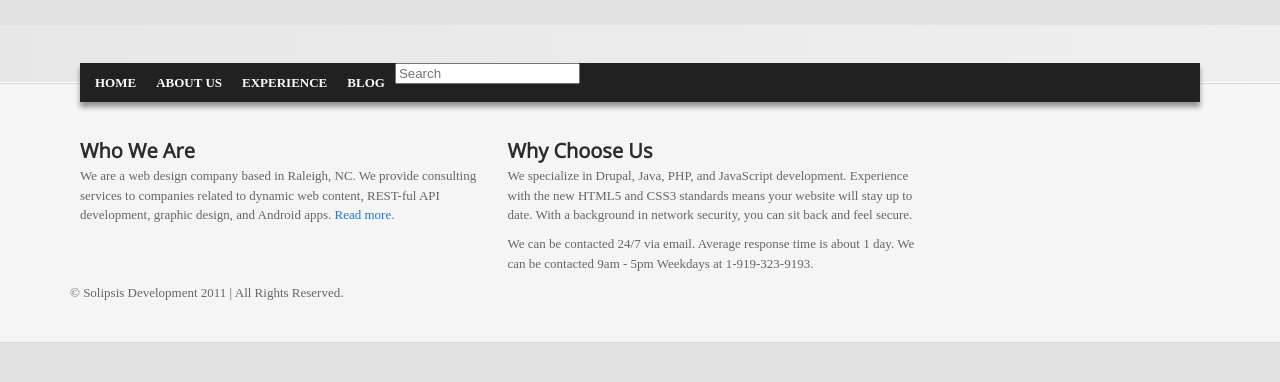
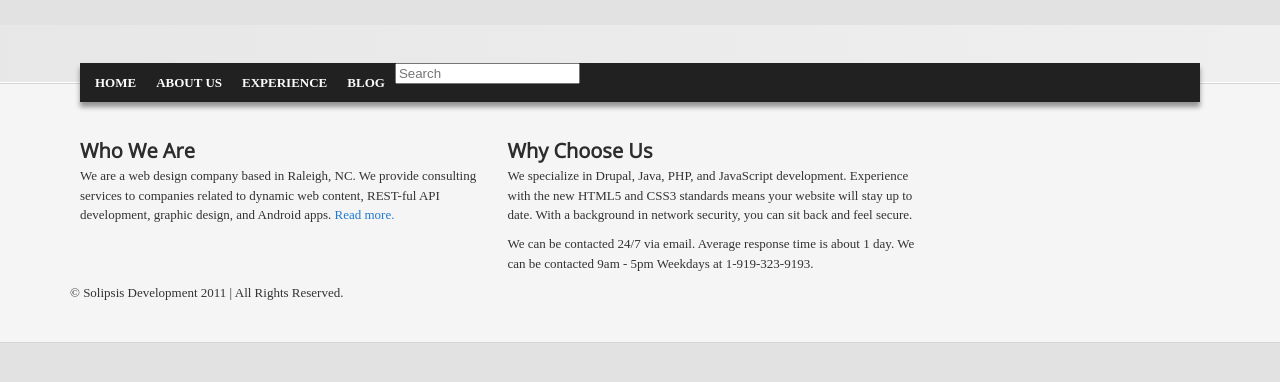
Before and after one commit to berkona/berkona.github.com, a Jekyll site: the page built from index.html, in a window 1280 px wide. Shown: the top 382 px of the page. Built offline with Jekyll 4.4.1, drawn with Linux system fonts in a browser that asks for light colours.

Commit message:
Added notes

```diff
--- a/css/colors.css
+++ b/css/colors.css
@@ -3,8 +3,9 @@
 html {
   background: #e2e2e2;
 }
+
 body {
-  color: #666666;
+  color: #333333;
 }
 
 /* Links */
@@ -142,7 +143,7 @@ h1, h2, h3, .title {
  background: #f9f9f9;
 }
 article header {
- border-bottom: 1px solid #dd5d5;
+ border-bottom: 1px solid #d5d5d5;
 }
 
 /* Blocks */
```
